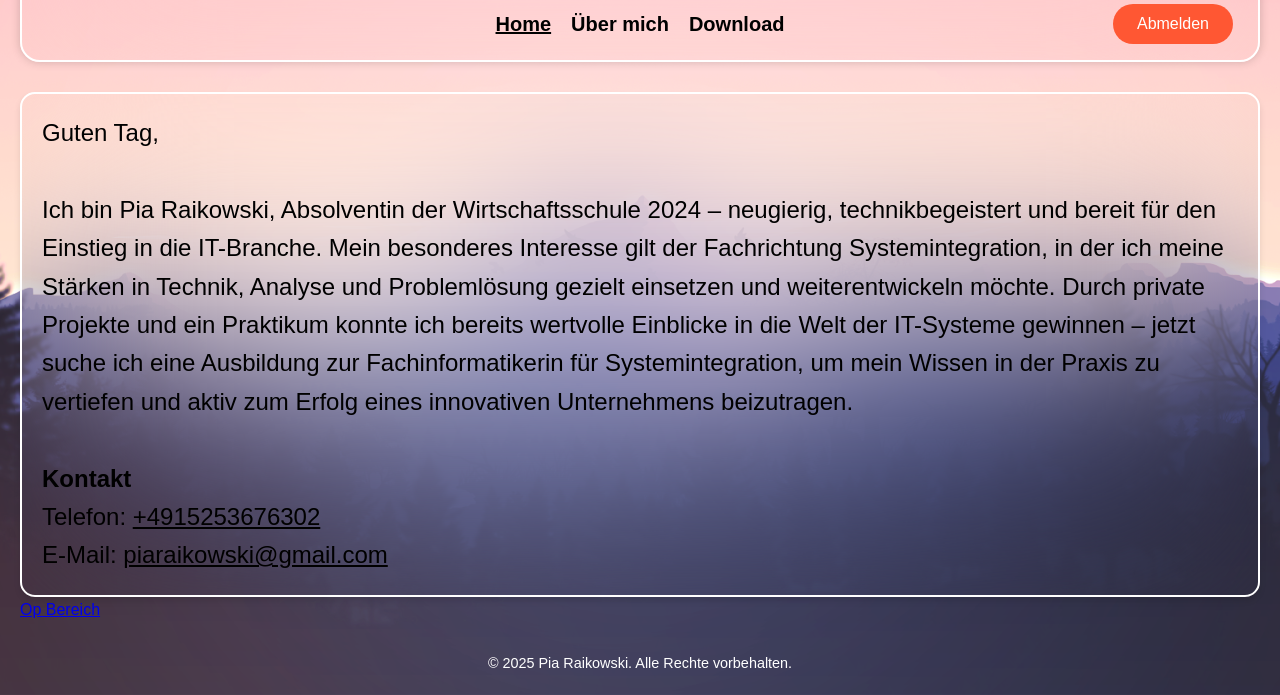
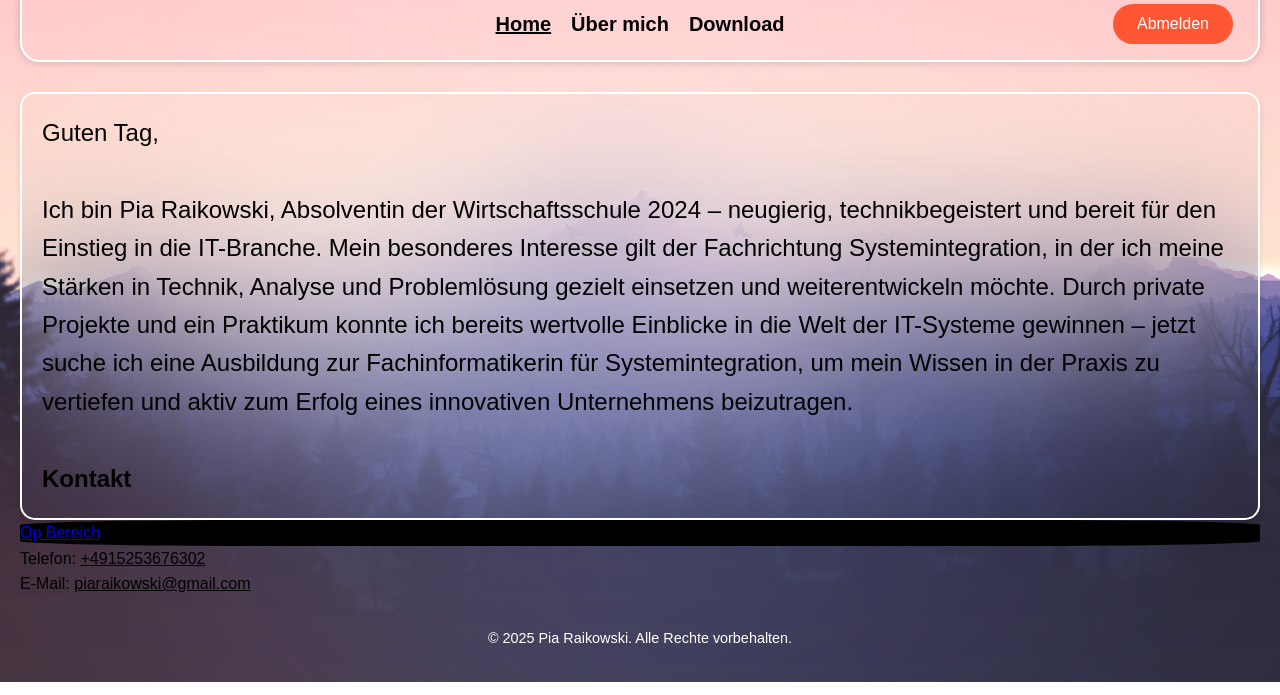
Before and after one commit to Pia-pr/meine-website, a website: page Seiten/Login_OP.html in a window 1280 px wide. Shown: the part 118-813 px from the top of the page. Drawn offline with Linux system fonts and the light colour scheme.

Commit message:
kurze Beschreibung, was du geändert hast

```diff
--- a/Seiten/Login_OP.html
+++ b/Seiten/Login_OP.html
@@ -100,6 +100,13 @@ body {
     background-color: transparent;
 }
 
+.OP{
+    text-decoration: none;
+    background-color: black;
+    border-radius: 20%;
+    color: white;
+}
+
 footer {
     margin-top: 30px;
     text-align: center;
@@ -140,9 +147,9 @@ footer {
             Durch private Projekte und ein Praktikum konnte ich bereits wertvolle Einblicke in die Welt der IT-Systeme gewinnen – jetzt suche ich eine Ausbildung zur Fachinformatikerin für Systemintegration, um mein Wissen in der Praxis zu vertiefen und aktiv zum Erfolg eines innovativen Unternehmens beizutragen.
 
             <br><br><b>Kontakt</b><br>
+           <div class="OP"> <a href="OP.html">Op Bereich</a></div>
         Telefon:  <a href="tel:+4915253676302" class="conten">+4915253676302</a><br>
         E-Mail: <a href="mailto:piaraikowski@gmail.com" class="conten">piaraikowski@gmail.com</a></p>
-        <a href="OP.html">Op Bereich</a>
     </main>
     <footer>
         <p>&copy; 2025 Pia Raikowski. Alle Rechte vorbehalten.</p>
```
